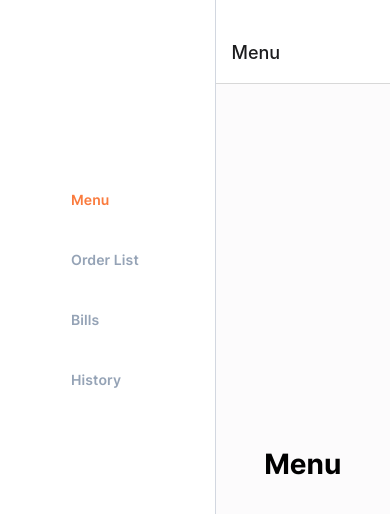
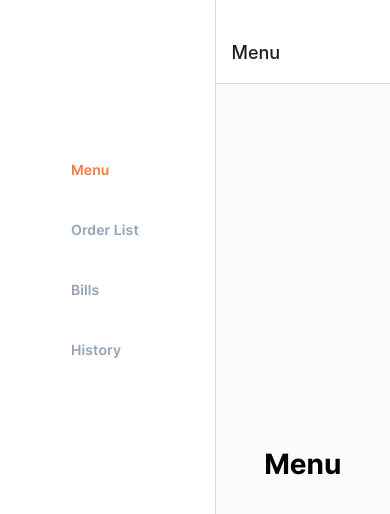
Before and after one commit to The-devs-once-again/product-pos-frontend, a React Native app: screen / in a window 390 px wide. Shown: the top 514 px of the page. Built offline with nearby package versions, Linux system fonts and the light colour scheme; some icons are missing.

Commit message:
PPS-36 feat(layout): extracted vertical divider

```diff
--- a/src/components/masterDetailLayout.tsx
+++ b/src/components/masterDetailLayout.tsx
@@ -2,6 +2,7 @@ import React from "react";
 import { View, StyleSheet, SafeAreaView } from "react-native";
 import { COLORS } from "constants/theme";
 import { getStatusBarHeight } from "react-native-iphone-x-helper";
+import { VerticalDivider } from "./common/verticalDivider";
 
 const statusBarHeight = getStatusBarHeight();
 
@@ -29,11 +30,6 @@ const styles = StyleSheet.create({
   },
   styledColumn: {
     paddingTop: statusBarHeight,
-  },
-  verticalDivider: {
-    width: 0.5,
-    height: "100%",
-    backgroundColor: COLORS.gray[100],
   },
 });
 
@@ -65,11 +61,11 @@ const MasterDetailLayout: React.FC<Props> = ({
       <Column
         width={masterViewWidth}
         backgroundColor={masterBackroundColor}
-        paddingTop={70}
+        paddingTop={40}
       >
         {masterView}
       </Column>
-      <View style={styles.verticalDivider} />
+      <VerticalDivider />
       <Column
         backgroundColor={detailColumnBackground}
         flex={1}
```
